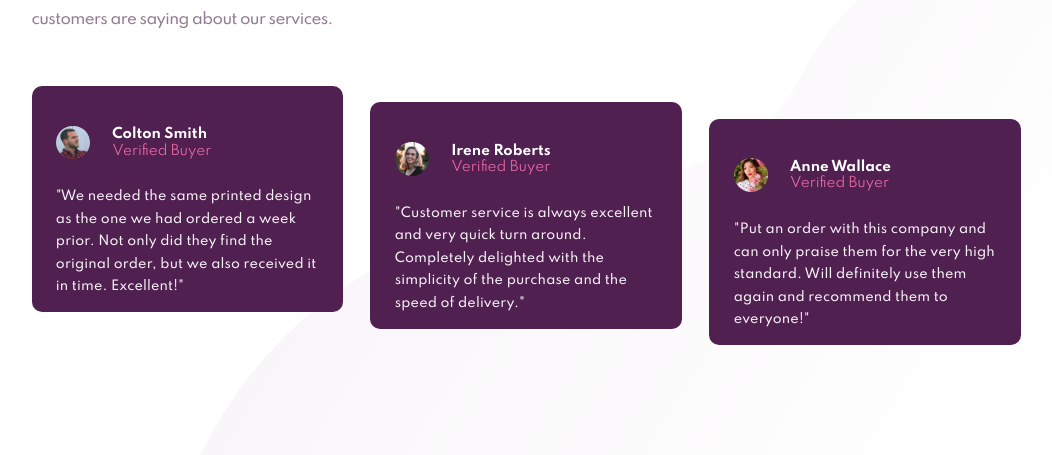
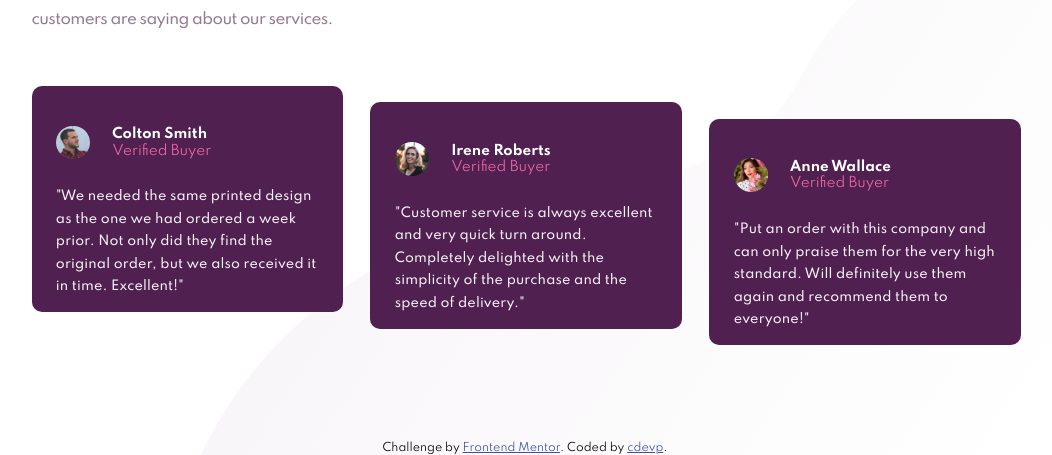
Before and after one commit to cdevp/social-proof-section-master, a website: page index.html in a window 1280 px wide. Shown: the part 345-800 px from the top of the page, without its empty margins (115-1167 px from the left). Drawn offline with Linux system fonts and the light colour scheme.

Commit message:
Added bottom text "Challenge by..."

```diff
--- a/index.html
+++ b/index.html
@@ -13,15 +13,18 @@
     <link href="https://fonts.googleapis.com/css2?family=Spartan:wght@700&display=swap" rel="stylesheet">
     <link rel="stylesheet" href="normalize.css">
     <link rel="stylesheet" href="style.css">
-<!--    <style>
+    <style>
       .attribution {
+        position: absolute;
+        bottom: 0%;
+        width: 100%;
         font-size: 11px;
         text-align: center;
       }
       .attribution a {
         color: hsl(228, 45%, 44%);
       }
-    </style>-->
+    </style>
   </head>
   <body>
       <svg id="top-bg" viewbox="0 0 584 362" xmlns="http://www.w3.org/2000/svg"><defs><linearGradient x1="100%" y1="69.212%" x2="9.399%" y2="32.183%" id="a"><stop stop-color="#8A4389" stop-opacity="0" offset="0%"/><stop stop-color="#512051" offset="100%"/><stop stop-color="#512051" offset="100%"/><stop stop-color="#512051" offset="100%"/></linearGradient></defs><path d="M0 362c40.022-82.8 115.736-135.154 227.141-157.064 167.108-32.864 103.85-66.012 185.949-131.796C467.823 29.284 524.793 4.904 584 0v362H0z" transform="rotate(180 292 181)" fill="url(#a)" fill-rule="evenodd" opacity=".05"/></svg>
@@ -121,36 +124,11 @@
         </span>
     </div>
     </div>
-<!--    10,000+ of our users love our products.
-
-    We only provide great products combined with excellent customer service.
-    See what our satisfied customers are saying about our services.
-
-    Rated 5 Stars in Reviews
-    Rated 5 Stars in Report Guru
-    Rated 5 Stars in BestTech
-
-    Colton Smith
-    Verified Buyer
-    "We needed the same printed design as the one we had ordered a week prior.
-    Not only did they find the original order, but we also received it in time.
-    Excellent!"
-
-    Irene Roberts
-    Verified Buyer
-    "Customer service is always excellent and very quick turn around. Completely
-    delighted with the simplicity of the purchase and the speed of delivery."
-
-    Anne Wallace
-    Verified Buyer
-    "Put an order with this company and can only praise them for the very high
-    standard. Will definitely use them again and recommend them to everyone!"
-
    <div class="attribution">
       Challenge by
       <a href="https://www.frontendmentor.io?ref=challenge" target="_blank"
         >Frontend Mentor</a
-      >. Coded by <a href="#">Your Name Here</a>.
-    </div>-->
+      >. Coded by <a href="#">cdevp</a>.
+    </div>
   </body>
 </html>
```
